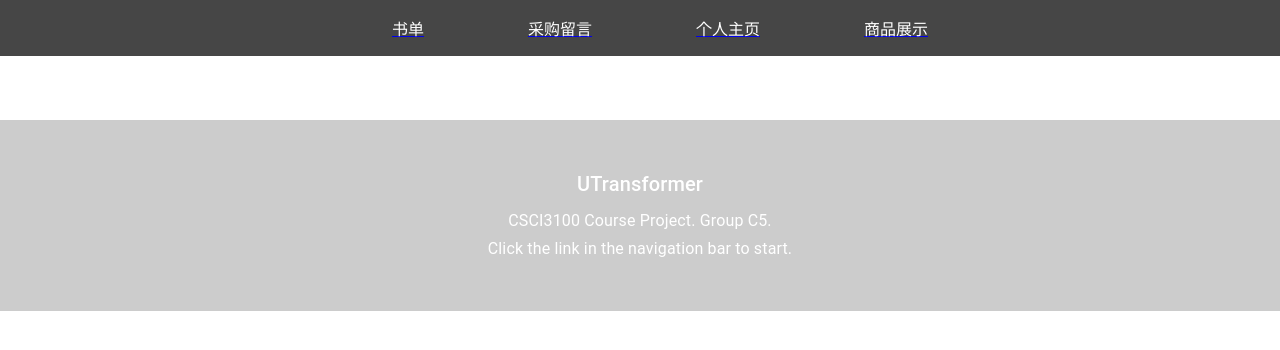
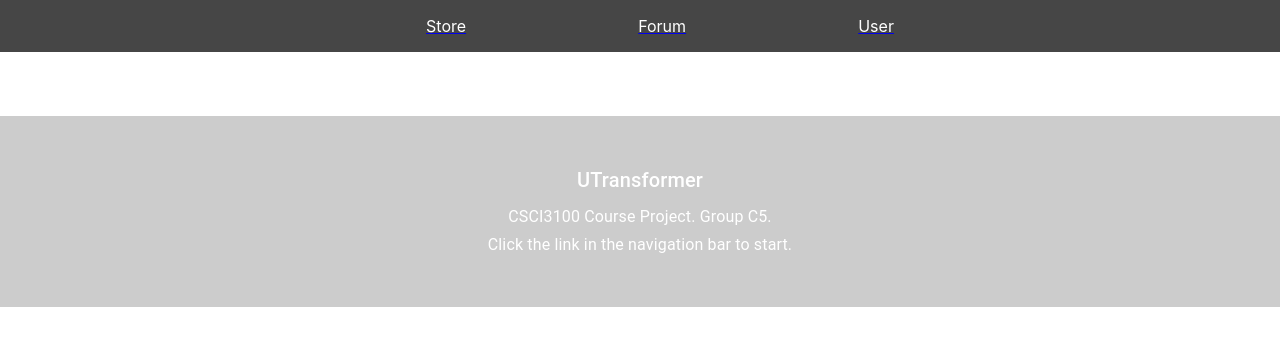
Before and after one commit to lesliepy99/CSCI3100_project, a React (Create React App) app: page /home in a window 1280 px wide. Shown: the top 350 px of the page. Built offline with nearby package versions, Linux system fonts and the light colour scheme; no server answers.

Commit message:
Update Nav.js

```diff
--- a/src/Nav.js
+++ b/src/Nav.js
@@ -13,16 +13,13 @@ class Nav extends Component {
 
 	          <ul className="nav-links" >
 	            <Link to='/home/booklist'>
-	              <wt>书单</wt>
+	              <wt>Store</wt>
 		        </Link>
                 <Link to='/home/comment'>
-                    <wt>采购留言</wt>
+                    <wt>Forum</wt>
                 </Link>
                 <Link to='/home/mainpage'>
-                    <wt>个人主页</wt>
-                </Link>
-                <Link to='/home/comment'>
-                    <wt>商品展示</wt>
+                    <wt>User</wt>
                 </Link>
               </ul>
 
```
